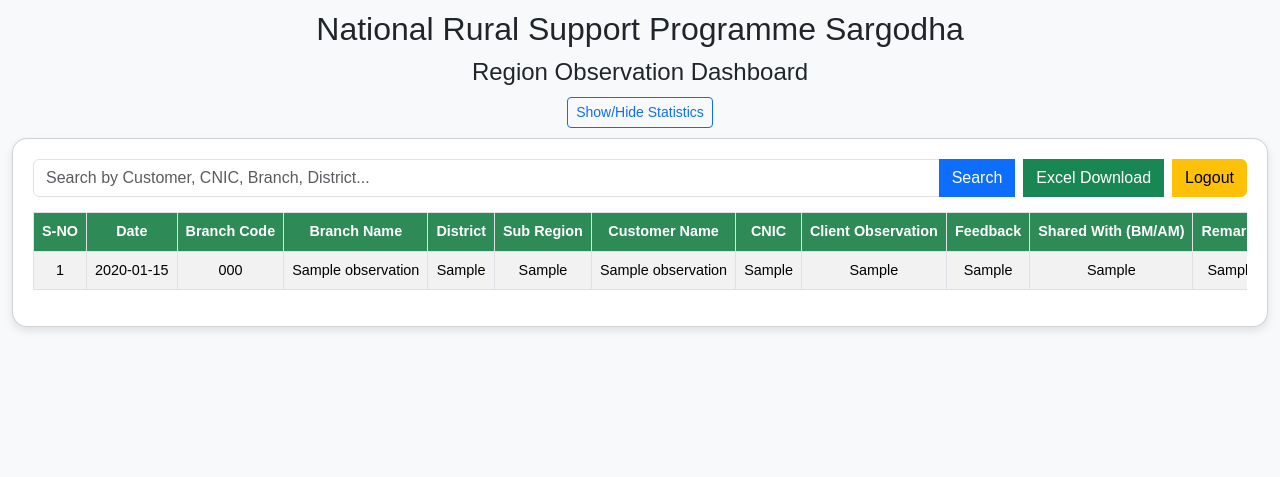
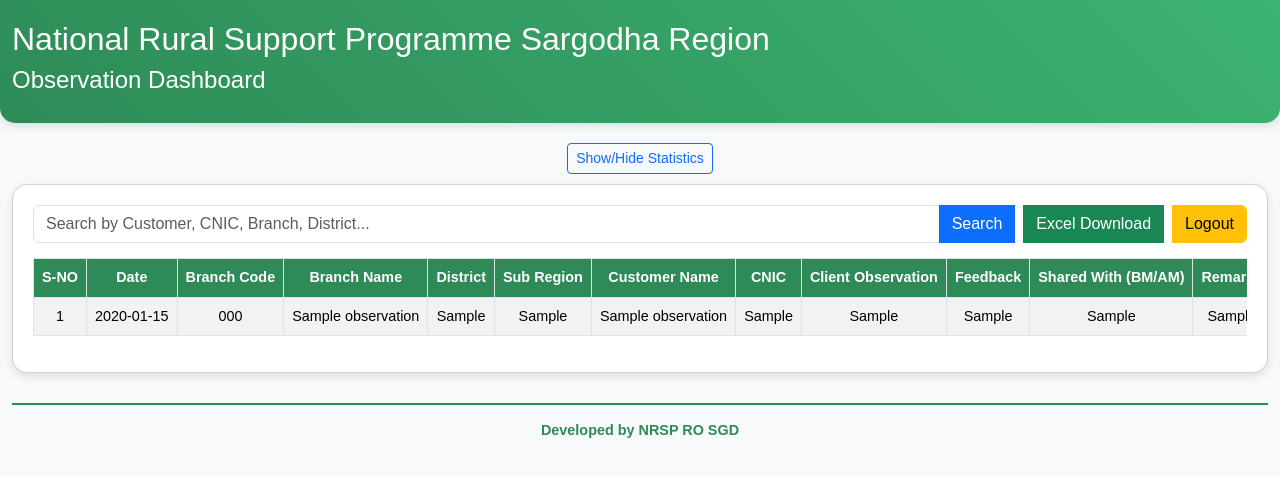
Before and after one commit to ghazanfariqbal630/Loan-Application, a Flask app: page /dashboard in a window 1280 px wide. Shown: the top 477 px of the page. Run offline with Flask 3, Linux system fonts and the light colour scheme; the visitor is signed in with stand-in values (Sample User, id 1); tables that the repository leaves empty hold one stand-in row (values such as "Sample post").

Commit message:
Update dashboard.html

```diff
--- a/templates/dashboard.html
+++ b/templates/dashboard.html
@@ -10,9 +10,13 @@
             font-family: Arial, sans-serif;
             background-color: #f8f9fa;
         }
-        h2, h4 {
-            text-align: center;
-            margin: 10px 0;
+        .header-section {
+            background: linear-gradient(45deg, #2E8B57, #3CB371);
+            color: white;
+            padding: 20px 0;
+            margin-bottom: 20px;
+            border-radius: 0 0 15px 15px;
+            box-shadow: 0 4px 8px rgba(0,0,0,0.1);
         }
         .stats-card {
             border-radius: 10px;
@@ -25,8 +29,14 @@
         }
         .card-1 { background: linear-gradient(45deg, #4CAF50, #8BC34A); }
         .card-2 { background: linear-gradient(45deg, #2196F3, #03A9F4); }
-        .card-3 { background: linear-gradient(45deg, #FF9800, #FFC107); }
+        .card-3 { background: linear-gradient(45deg, #FF5722, #FF9800); }
         .card-4 { background: linear-gradient(45deg, #9C27B0, #E91E63); }
+        .card-5 { background: linear-gradient(45deg, #607D8B, #795548); }
+        .card-6 { background: linear-gradient(45deg, #009688, #00BCD4); }
+        .card-7 { background: linear-gradient(45deg, #FF4081, #E040FB); }
+        .card-8 { background: linear-gradient(45deg, #FFC107, #FFEB3B); }
+        .card-9 { background: linear-gradient(45deg, #8BC34A, #CDDC39); }
+        .card-10 { background: linear-gradient(45deg, #00BCD4, #03A9F4); }
         .card {
             border-radius: 15px;
             box-shadow: 0 4px 8px rgba(0,0,0,0.1);
@@ -80,13 +90,33 @@
             margin: 0;
             font-size: 1.2em;
         }
+        .footer {
+            text-align: center;
+            margin-top: 30px;
+            padding: 15px;
+            color: #2E8B57;
+            font-weight: bold;
+            font-size: 0.9em;
+            border-top: 2px solid #2E8B57;
+        }
+        .district-card {
+            background: linear-gradient(45deg, #FF6B6B, #FF8E53) !important;
+        }
+        .subregion-card {
+            background: linear-gradient(45deg, #4ECDC4, #44A08D) !important;
+        }
     </style>
 </head>
 <body>
+    <!-- Header Section -->
+    <div class="header-section">
+        <div class="container-fluid">
+            <h2>National Rural Support Programme Sargodha Region</h2>
+            <h4>Observation Dashboard</h4>
+        </div>
+    </div>
+
     <div class="container-fluid">
-        <h2>National Rural Support Programme Sargodha</h2>
-        <h4>Region Observation Dashboard</h4>
-
         <!-- Toggle Button for Statistics -->
         <div class="text-center toggle-btn">
             <button class="btn btn-sm btn-outline-primary" onclick="toggleStats()">Show/Hide Statistics</button>
@@ -115,7 +145,7 @@
             <div class="stats-container">
                 {% for district, count in district_counts %}
                 <div class="stats-item">
-                    <div class="stats-card card-3 small-card">
+                    <div class="stats-card district-card small-card">
                         <h6>{{ district }}</h6>
                         <h4>{{ count }}</h4>
                     </div>
@@ -128,7 +158,7 @@
             <div class="stats-container">
                 {% for sub_region, count in sub_region_counts %}
                 <div class="stats-item">
-                    <div class="stats-card card-4 small-card">
+                    <div class="stats-card subregion-card small-card">
                         <h6>{{ sub_region }}</h6>
                         <h4>{{ count }}</h4>
                     </div>
@@ -186,6 +216,11 @@
                 </table>
             </div>
         </div>
+
+        <!-- Footer -->
+        <div class="footer">
+            Developed by NRSP RO SGD
+        </div>
     </div>
 
     <script>
```
